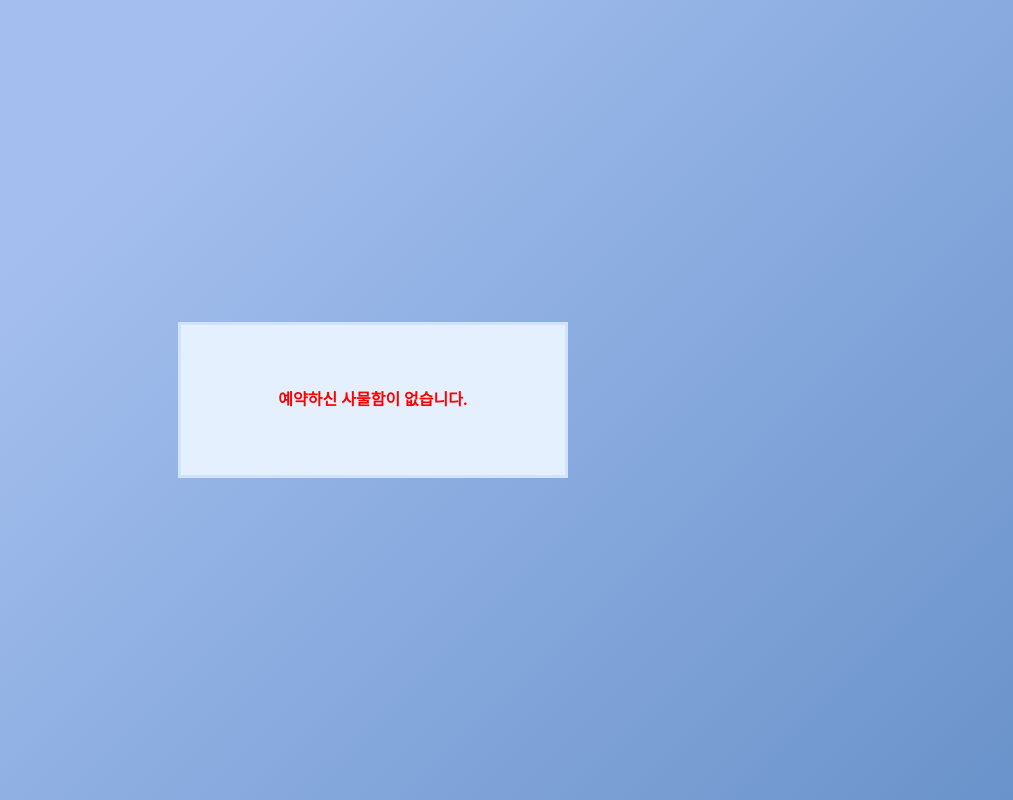
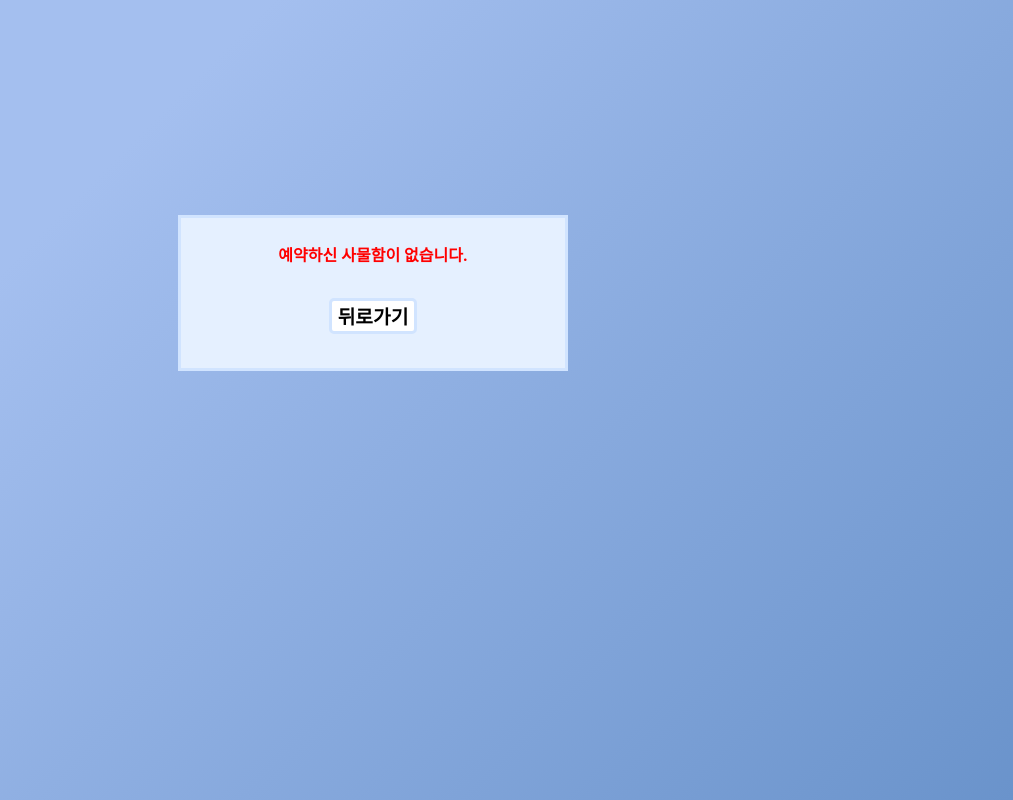
Before and after one commit to TEAM-MAT/lockerweb, a Django app: page /locker/cancelPop in a window 1280 px wide. Shown: the whole page, without its empty margins (267-1280 px from the left). Run offline with Django 3.2, Linux system fonts and the light colour scheme; the visitor is signed in with stand-in values (Sample User, id 1); data comes from the database, SQL or seed files in the repository; some web fonts are replaced.

Commit message:
뒤로가기 버튼 추가

```diff
--- a/ssulocker/templates/locker/cancel_popup.html
+++ b/ssulocker/templates/locker/cancel_popup.html
@@ -24,9 +24,12 @@
             {% else %}
             <span class="warning">예약하신 사물함이 없습니다.</span>
             {% endif %}
-            <button type="submit" name="cancelation" value="cancel" class="cancelBtn"
-                style="cursor: pointer;">취소하기</button>
+            <p>
+                <button type="submit" name="cancelation" value="cancel" class="cancelBtn"
+                    style="cursor: pointer;">취소하기</button>
+                <button onclick="location.href='{%url 'locker:lockerlist' %}'" style="cursor: pointer;">뒤로가기</button>
         </div>
+        </p>
     </div>
     <script>
         function getCookie(name) {
```
Also changed, not shown: ssulocker/templates/locker/regist_popup.html (+7 -2 lines).
